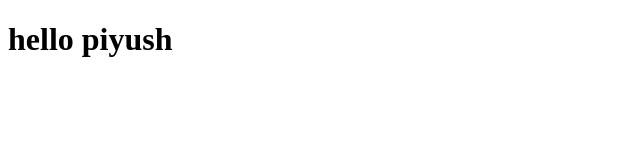
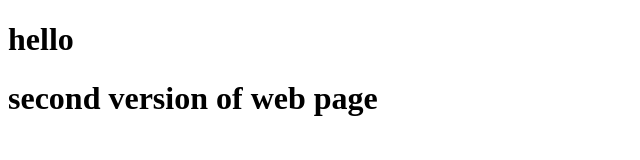
Before and after one commit to jiyush/angular-demo, a plain HTML site: page index.html in a window 1280 px wide. Shown: the whole page, without its empty margins (0-640 px from the left). Drawn offline with Linux system fonts and the light colour scheme.

Commit message:
second commit

```diff
--- a/index.html
+++ b/index.html
@@ -5,6 +5,9 @@
     <title>test page</title>
   </head>
   <body>
-    <h1>hello  piyush</h1>
+    <h1>hello</h1>
+    <h1>
+      second version of web page
+    </h1>
   </body>
 </html>
```
